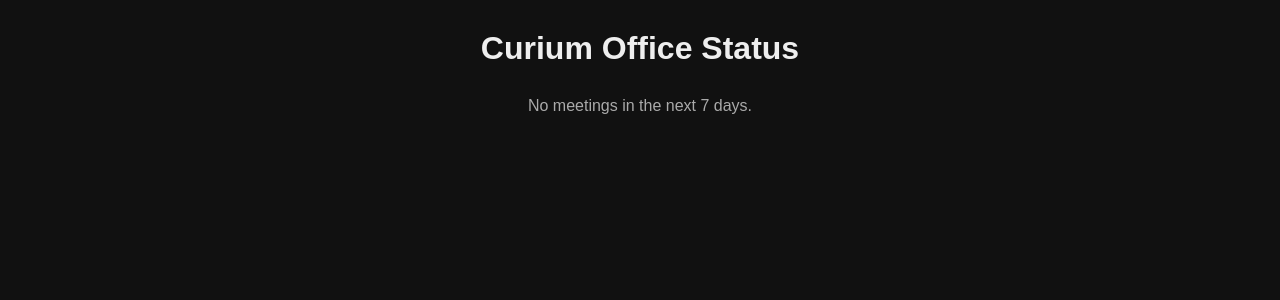
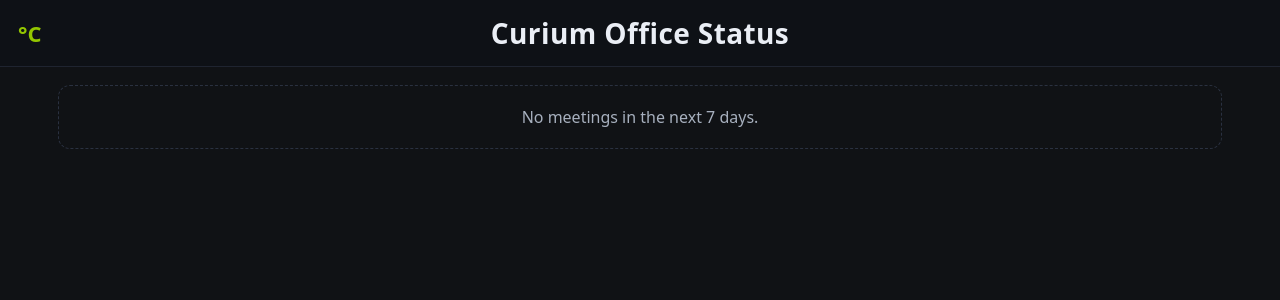
Before and after one commit to pierslyon/Curium, a Flask app: template templates/index.html in a window 1280 px wide. Shown: the top 300 px of the page. Run offline with Flask 3, Linux system fonts and the light colour scheme; the template is opened without the code that fills it, so the values that code supplies are empty.

Commit message:
Update index.html

```diff
--- a/templates/index.html
+++ b/templates/index.html
@@ -3,28 +3,61 @@
 <head>
   <meta charset="utf-8" />
   <title>Curium Office Status</title>
+  <meta name="viewport" content="width=device-width, initial-scale=1.0">
   <style>
-    body { font-family: Arial, sans-serif; background:#111; color:#eee; margin:0; padding:20px; }
-    h1 { text-align:center; margin: 10px 0 20px; }
-    .event { background:#1f1f1f; padding:12px; margin:8px 0; border-radius:8px; }
-    .time { color:#9ad; font-weight:bold; }
-    .subject { font-size:1.2em; margin-top:4px; }
-    .empty { text-align:center; color:#aaa; margin-top:30px; }
+    :root { --bg:#101215; --card:#171a20; --muted:#a7b0be; --accent:#93c600; }
+    *{box-sizing:border-box} body{margin:0;background:var(--bg);color:#eaeef5;font-family:system-ui,-apple-system,Segoe UI,Roboto,Arial,sans-serif}
+    header{
+      position:sticky; top:0; z-index:5;
+      display:grid; grid-template-columns:1fr auto 1fr; align-items:center;
+      gap:12px; padding:14px 18px; background:#0e1116; border-bottom:1px solid #1f2430;
+      font-weight:700;
+    }
+    .h-left{justify-self:start; font-size:22px; color:var(--accent)}
+    .h-title{justify-self:center; font-size:28px; letter-spacing:.4px}
+    .h-right{justify-self:end; font-size:26px}
+    main{display:grid; grid-template-columns:1fr; max-width:1200px; margin:0 auto; padding:18px; gap:16px}
+    .list{display:grid; gap:10px}
+    .ev{background:var(--card); border:1px solid #242a36; border-radius:12px; padding:14px 16px}
+    .row{display:flex; align-items:baseline; gap:10px; flex-wrap:wrap}
+    .date{color:#cfd6e2}
+    .time{color:var(--accent); font-weight:700}
+    .subject{font-size:20px; font-weight:700; margin-top:6px}
+    .empty{color:var(--muted); text-align:center; padding:20px; border:1px dashed #2a3140; border-radius:12px}
   </style>
 </head>
 <body>
-  <h1>Curium Office Status</h1>
+  <header>
+    <!-- Temperature top-left -->
+    <div class="h-left">
+      {% if weather.temp_c is not none %}{{ weather.temp_c }}°C{% else %}—°C{% endif %}
+    </div>
+
+    <!-- Title centred -->
+    <div class="h-title">Curium Office Status</div>
+
+    <!-- Weather symbol top-right -->
+    <div class="h-right" aria-label="Weather icon">{{ weather.symbol }}</div>
+  </header>
+
+  <main>
     {% if events and events|length > 0 %}
+      <div class="list">
         {% for e in events %}
-      <div class="event">
-        <div class="time">
-          {{ e.start.dateTime }} → {{ e.end.dateTime }}
+          {% set s = e.start.dateTime | to_local %}
+          {% set t = e.end.dateTime   | to_local %}
+          <div class="ev">
+            <div class="row">
+              <div class="date">{{ s|fmt_date }}</div>
+              <div class="time">{{ s|fmt_time }} – {{ t|fmt_time }}</div>
             </div>
             <div class="subject">{{ e.subject or "No title" }}</div>
           </div>
         {% endfor %}
+      </div>
     {% else %}
       <div class="empty">No meetings in the next 7 days.</div>
     {% endif %}
+  </main>
 </body>
 </html>
```
Lines whose indentation alone changed are shown as unchanged.
